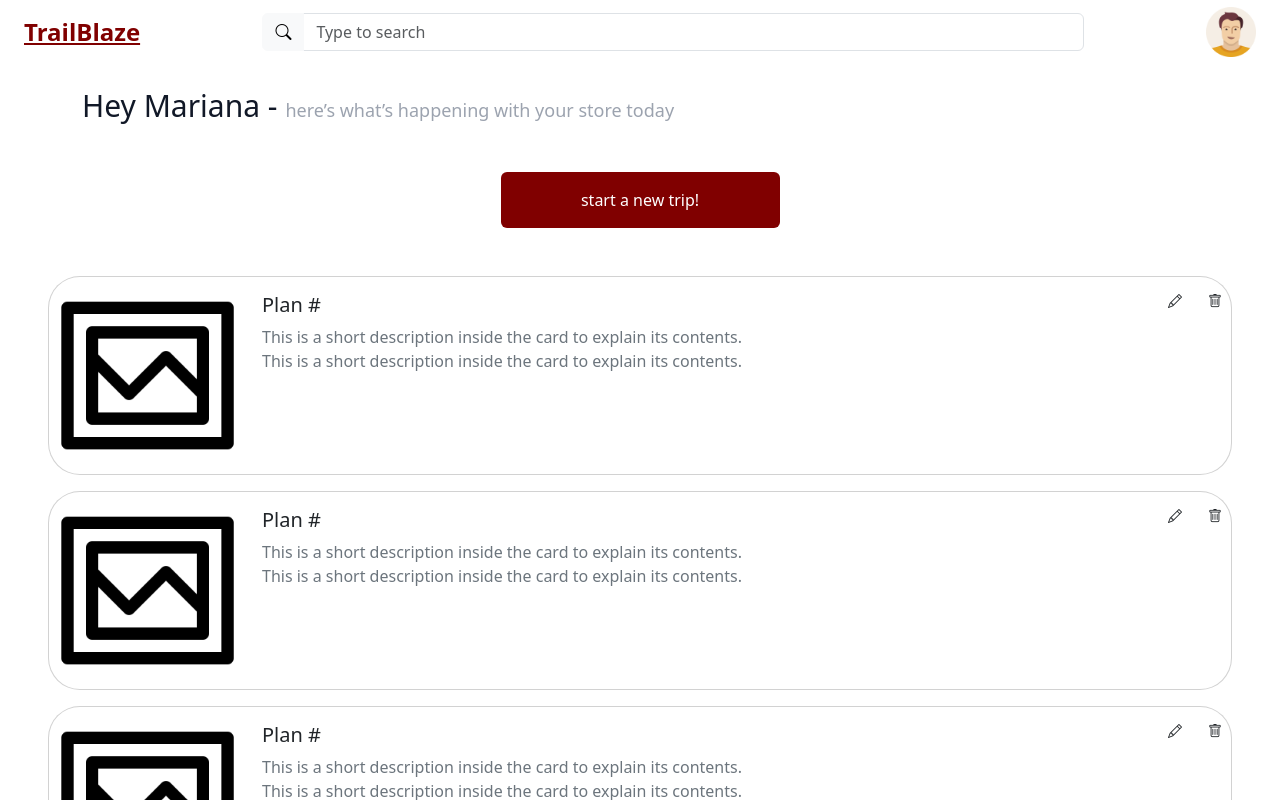
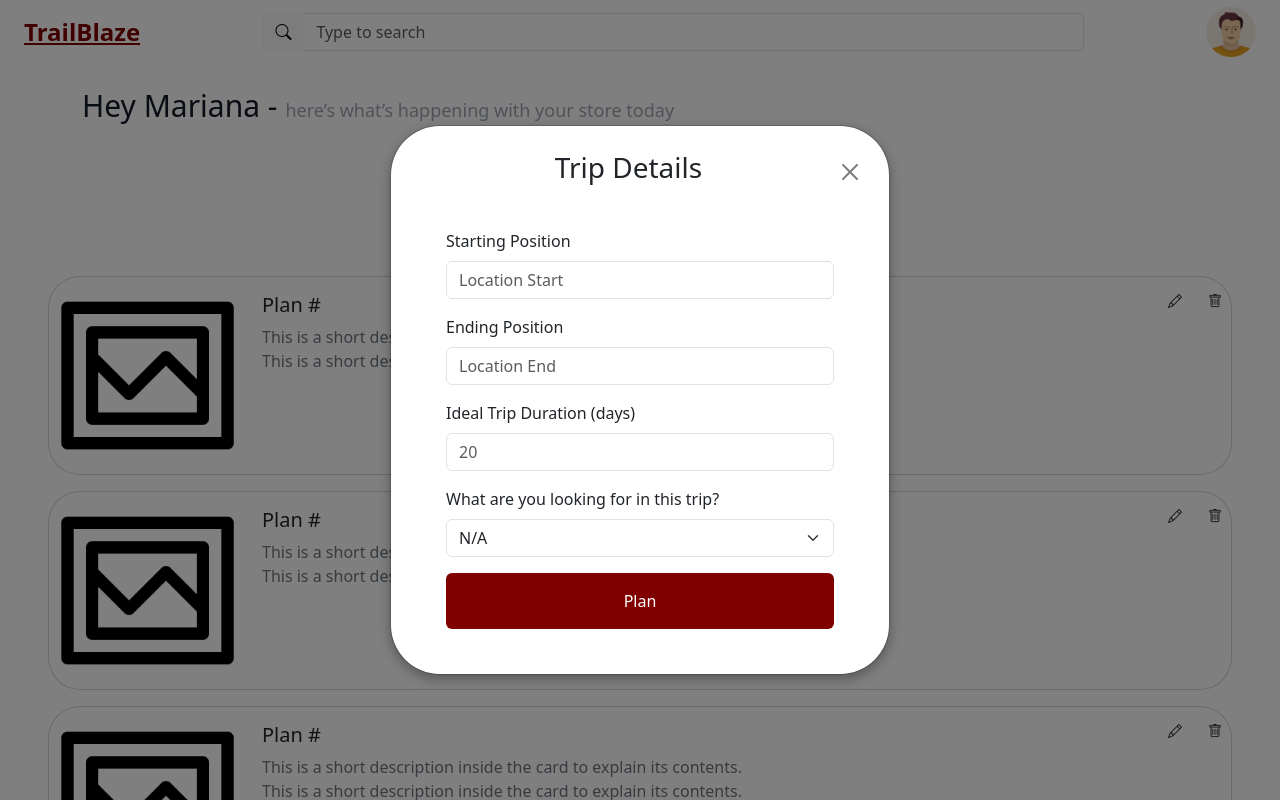
Before and after one commit to nathanbrz/TrailBlazeWebApp, a Next.js app in the folder front-end/: page /dashboard in a window 1280 px wide. Shown: the top 800 px of the page. Built offline with nearby package versions, Linux system fonts and the light colour scheme.

Commit message:
Add TripForm modal functionality

```diff
--- a/front-end/src/app/components/Dashboard/IntroSection.jsx
+++ b/front-end/src/app/components/Dashboard/IntroSection.jsx
@@ -3,10 +3,25 @@ import React from "react";
 import Container from "react-bootstrap/Container";
 import Row from "react-bootstrap/Row";
 import Col from "react-bootstrap/Col";
+import { useState } from "react";
+import Modal from "../../components/Modal";
+import TripForm from "./TripForm";
 
 export default function IntroSection() {
+  const [isModalOpen, setIsModalOpen] = useState(true);
+  const handleOpenModal = () => setIsModalOpen(true);
+  const handleCloseModal = () => setIsModalOpen(false);
+
   return (
     <section className="bg-white px-10 py-6">
+      <Modal
+        show={isModalOpen}
+        onClose={handleCloseModal}
+        button={null}
+        title={<h3 className="py-1">Trip Details</h3>}
+        body={<TripForm />}
+      />
+
       <Container>
         <Row>
           <Col>
@@ -21,7 +36,10 @@ export default function IntroSection() {
         <Row>
           <Col>
             <div className="mt-12 text-center">
-              <button className="btn-blaze lg:w-1/4 text-white px-6 py-3 rounded-md hover:bg-red-700 transition-colors">
+              <button
+                className="btn-blaze lg:w-1/4 text-white px-6 py-3 rounded-md hover:bg-red-700 transition-colors"
+                onClick={handleOpenModal}
+              >
                 start a new trip!
               </button>
             </div>
```
